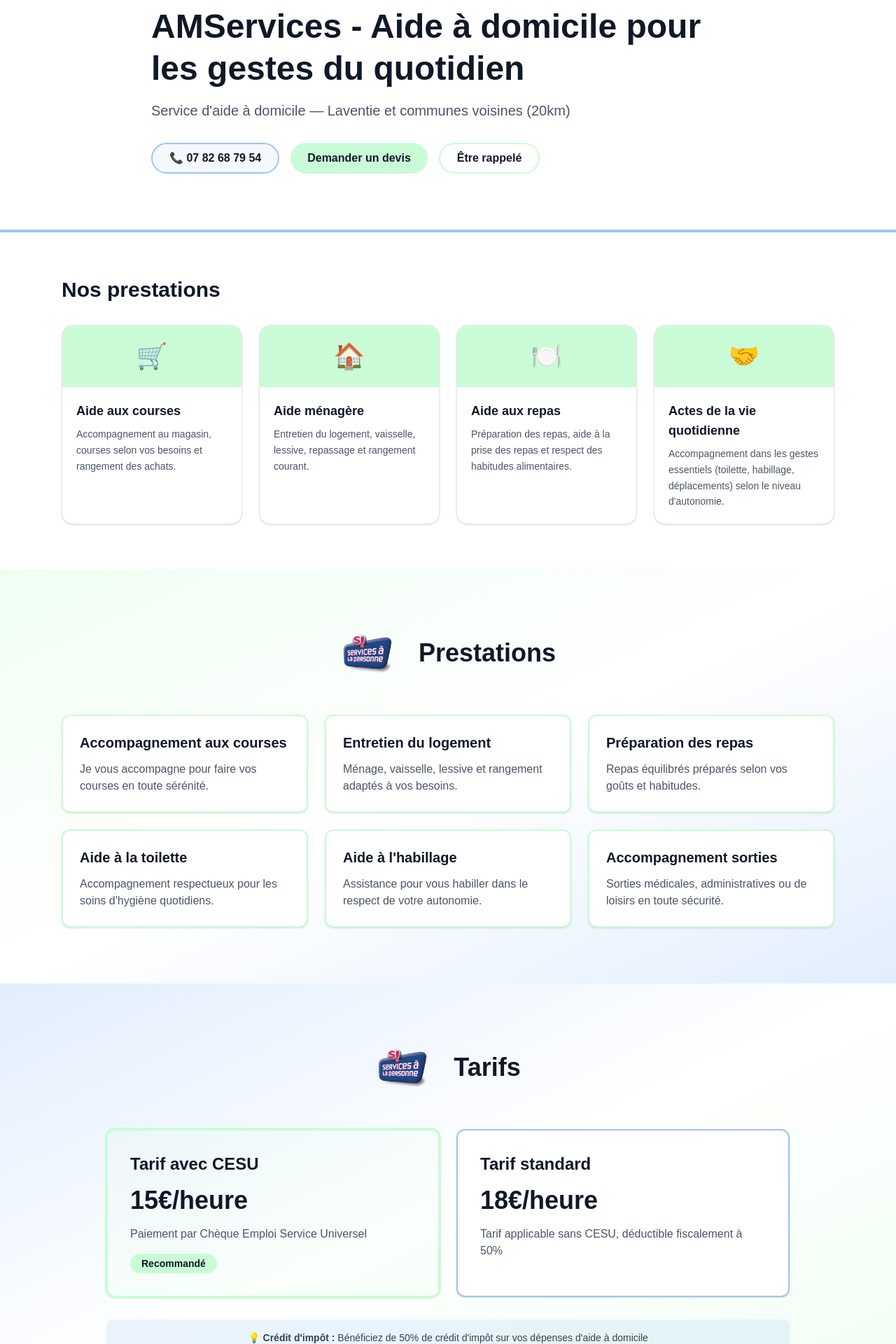
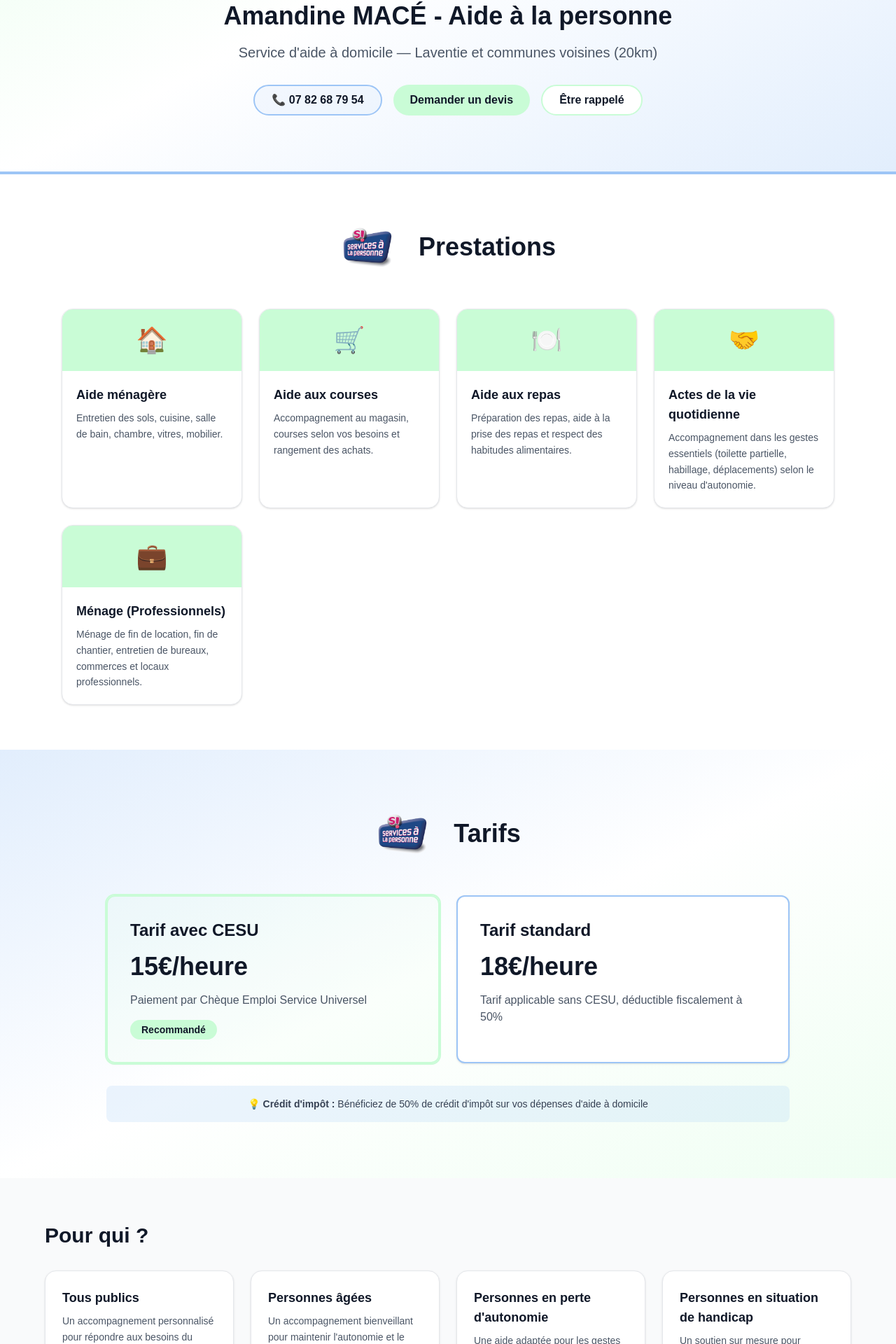
Before and after one commit to nboyet/amservices, a Next.js app: page / in a window 1280 px wide. Shown: the part 412-2332 px from the top of the page at 70% size. Built offline with nearby package versions, Linux system fonts and the light colour scheme.

Commit message:
feat: remove prestations and add pro

```diff
--- a/app/_components/AudienceSection.tsx
+++ b/app/_components/AudienceSection.tsx
@@ -3,13 +3,9 @@ import type { AudienceProfile } from "../_types";
 
 interface AudienceSectionProps {
   profiles: AudienceProfile[];
-  fallbackInvitation: string;
 }
 
-const AudienceSection: FC<AudienceSectionProps> = ({
-  profiles,
-  fallbackInvitation,
-}) => {
+const AudienceSection: FC<AudienceSectionProps> = ({ profiles }) => {
   return (
     <section className="bg-gray-50 px-4 py-12 sm:px-6 sm:py-16">
       <div className="mx-auto max-w-6xl">
@@ -32,10 +28,6 @@ const AudienceSection: FC<AudienceSectionProps> = ({
             </div>
           ))}
         </div>
-
-        <p className="mt-8 rounded-2xl border border-sky/30 bg-sky/10 px-6 py-4 text-base text-gray-700">
-          {fallbackInvitation}
-        </p>
       </div>
     </section>
   );
--- a/app/_components/HeroSection.tsx
+++ b/app/_components/HeroSection.tsx
@@ -8,10 +8,7 @@ interface HeroSectionProps {
 
 const HeroSection: FC<HeroSectionProps> = ({ phone, zone }) => {
   return (
-    <header className="bg-white">
-      {/* Mint accent bar */}
-      <div className="h-2 bg-mint" aria-hidden="true" />
-
+    <header className="bg-gradient-to-br from-mint/50 via-white to-sky/30">
       <div className="mx-auto max-w-4xl px-4 py-12 sm:px-6 sm:py-16 lg:py-20">
         {/* Logo */}
         <div className="mb-8 flex justify-center">
@@ -25,15 +22,15 @@ const HeroSection: FC<HeroSectionProps> = ({ phone, zone }) => {
           />
         </div>
 
-        <h1 className="text-3xl font-bold leading-tight text-gray-900 sm:text-4xl lg:text-5xl">
-          AMServices - Aide à domicile pour les gestes du quotidien
+        <h1 className="text-3xl text-center font-bold leading-tight text-gray-900 sm:text-2xl lg:text-4xl">
+          Amandine MACÉ - Aide à la personne
         </h1>
 
-        <p className="mt-4 text-lg text-gray-600 sm:text-xl">
+        <p className="mt-4 text-lg text-gray-600 sm:text-xl text-center ">
           Service d&apos;aide à domicile — {zone}
         </p>
 
-        <div className="mt-8 flex flex-col gap-4 sm:flex-row sm:flex-wrap sm:items-center">
+        <div className="md:justify-center mt-8 flex flex-col gap-4 sm:flex-row sm:flex-wrap sm:items-center">
           {/* Phone link */}
           <a
             href={`tel:${phone.replace(/\s/g, "")}`}
--- a/app/_components/PrestationsSection.tsx
+++ /dev/null
@@ -1,46 +0,0 @@
-import type { FC } from "react";
-import Image from "next/image";
-import type { PrestationItem } from "../_types";
-
-interface PrestationsSectionProps {
-  prestations: PrestationItem[];
-}
-
-const PrestationsSection: FC<PrestationsSectionProps> = ({ prestations }) => {
-  return (
-    <section className="bg-gradient-to-br from-mint/30 via-white to-sky/30 py-12 sm:py-16 lg:py-20">
-      <div className="mx-auto max-w-6xl px-4 sm:px-6">
-        {/* Header with logo */}
-        <div className="mb-12 flex flex-col items-center gap-6 text-center sm:flex-row sm:justify-center sm:gap-8">
-          <Image
-            src="/si_logo.webp"
-            alt="Logo"
-            width={80}
-            height={80}
-            className="h-16 w-16 rounded-lg object-contain sm:h-20 sm:w-20"
-          />
-          <h2 className="text-3xl font-bold text-gray-900 sm:text-4xl">
-            Prestations
-          </h2>
-        </div>
-
-        {/* 3-column grid */}
-        <div className="grid gap-6 sm:grid-cols-2 lg:grid-cols-3">
-          {prestations.map((prestation) => (
-            <article
-              key={prestation.id}
-              className="rounded-xl border-2 border-mint bg-white p-6 shadow-sm transition-shadow hover:shadow-md"
-            >
-              <h3 className="text-xl font-semibold text-gray-900">
-                {prestation.title}
-              </h3>
-              <p className="mt-3 text-gray-600">{prestation.description}</p>
-            </article>
-          ))}
-        </div>
-      </div>
-    </section>
-  );
-};
-
-export default PrestationsSection;
--- a/app/_components/ServicesSection.tsx
+++ b/app/_components/ServicesSection.tsx
@@ -1,4 +1,5 @@
 import type { FC } from "react";
+import Image from "next/image";
 import type { ServiceItem } from "../_types";
 import ServiceCard from "./ServiceCard";
 
@@ -9,9 +10,18 @@ interface ServicesSectionProps {
 const ServicesSection: FC<ServicesSectionProps> = ({ services }) => {
   return (
     <section className="mx-auto max-w-6xl px-4 py-12 sm:px-6 sm:py-16">
-      <h2 className="mb-8 text-2xl font-bold text-gray-900 sm:text-3xl">
-        Nos prestations
-      </h2>
+      <div className="mb-12 flex flex-col items-center gap-6 text-center sm:flex-row sm:justify-center sm:gap-8">
+        <Image
+          src="/si_logo.webp"
+          alt="Logo"
+          width={80}
+          height={80}
+          className="h-16 w-16 rounded-lg object-contain sm:h-20 sm:w-20"
+        />
+        <h2 className="text-3xl font-bold text-gray-900 sm:text-4xl">
+          Prestations
+        </h2>
+      </div>
       <div className="grid grid-cols-1 gap-6 md:grid-cols-2 lg:grid-cols-4">
         {services.map((service) => (
           <ServiceCard key={service.id} service={service} />
--- a/app/_data/content.ts
+++ b/app/_data/content.ts
@@ -7,18 +7,18 @@ export const CONTENT: SiteContent = {
 
   services: [
     {
+      id: "menage",
+      title: "Aide ménagère",
+      description:
+        "Entretien des sols, cuisine, salle de bain, chambre, vitres, mobilier.",
+      icon: "🏠",
+    },
+    {
       id: "courses",
       title: "Aide aux courses",
       description:
         "Accompagnement au magasin, courses selon vos besoins et rangement des achats.",
       icon: "🛒",
-    },
-    {
-      id: "menage",
-      title: "Aide ménagère",
-      description:
-        "Entretien du logement, vaisselle, lessive, repassage et rangement courant.",
-      icon: "🏠",
     },
     {
       id: "repas",
@@ -31,12 +31,25 @@ export const CONTENT: SiteContent = {
       id: "quotidien",
       title: "Actes de la vie quotidienne",
       description:
-        "Accompagnement dans les gestes essentiels (toilette, habillage, déplacements) selon le niveau d'autonomie.",
+        "Accompagnement dans les gestes essentiels (toilette partielle, habillage, déplacements) selon le niveau d'autonomie.",
       icon: "🤝",
+    },
+    {
+      id: "menagePro",
+      title: "Ménage (Professionnels)",
+      description:
+        "Ménage de fin de location, fin de chantier, entretien de bureaux, commerces et locaux professionnels.",
+      icon: "💼",
     },
   ],
 
   audienceProfiles: [
+    {
+      id: "all",
+      title: "Tous publics", // TODO: personalise
+      description:
+        "Un accompagnement personnalisé pour répondre aux besoins du quotidien.",
+    },
     {
       id: "personnes-agees",
       title: "Personnes âgées", // TODO: personalise
@@ -61,10 +74,13 @@ export const CONTENT: SiteContent = {
       description:
         "Un appui fiable pour les proches aidants qui souhaitent souffler tout en assurant un suivi de qualité.",
     },
+    {
+      id: "professionnels",
+      title: "Professionnels et entreprises",
+      description:
+        "Des prestations de nettoyage adaptées aux bureaux, commerces, locaux professionnels, fins de chantier et remises en état.",
+    },
   ],
-
-  audienceFallback:
-    "Vous ne vous reconnaissez pas dans ces profils ? Contactez-nous, nous trouverons ensemble la solution adaptée à votre situation.", // TODO: personalise
 
   zoneCities: ["Laventie", "Fleurbaix", "Sailly-sur-la-Lys", "La Gorgue"], // TODO: personalise
 
--- a/app/_types/index.ts
+++ b/app/_types/index.ts
@@ -56,7 +56,6 @@ export interface SiteContent {
   zone: string; // short zone string for Hero subtitle
   services: ServiceItem[]; // exactly 4 items
   audienceProfiles: AudienceProfile[]; // exactly 4 items
-  audienceFallback: string;
   zoneCities: string[];
   zoneSurroundingNote: string;
   provider: ProviderProfile;
--- a/app/page.tsx
+++ b/app/page.tsx
@@ -1,7 +1,6 @@
 import { CONTENT } from "./_data/content";
 import HeroSection from "./_components/HeroSection";
 import ServicesSection from "./_components/ServicesSection";
-import PrestationsSection from "./_components/PrestationsSection";
 import TarifsSection from "./_components/TarifsSection";
 import AudienceSection from "./_components/AudienceSection";
 import ZoneSection from "./_components/ZoneSection";
@@ -14,12 +13,8 @@ export default function Home() {
     <>
       <HeroSection phone={CONTENT.phone} zone={CONTENT.zone} />
       <ServicesSection services={CONTENT.services} />
-      <PrestationsSection prestations={CONTENT.prestations} />
       <TarifsSection tarifs={CONTENT.tarifs} />
-      <AudienceSection
-        profiles={CONTENT.audienceProfiles}
-        fallbackInvitation={CONTENT.audienceFallback}
-      />
+      <AudienceSection profiles={CONTENT.audienceProfiles} />
       <ZoneSection
         cities={CONTENT.zoneCities}
         surroundingNote={CONTENT.zoneSurroundingNote}
```
Also changed, not shown: 1 other file (tests, documents, lock files or other folders).
